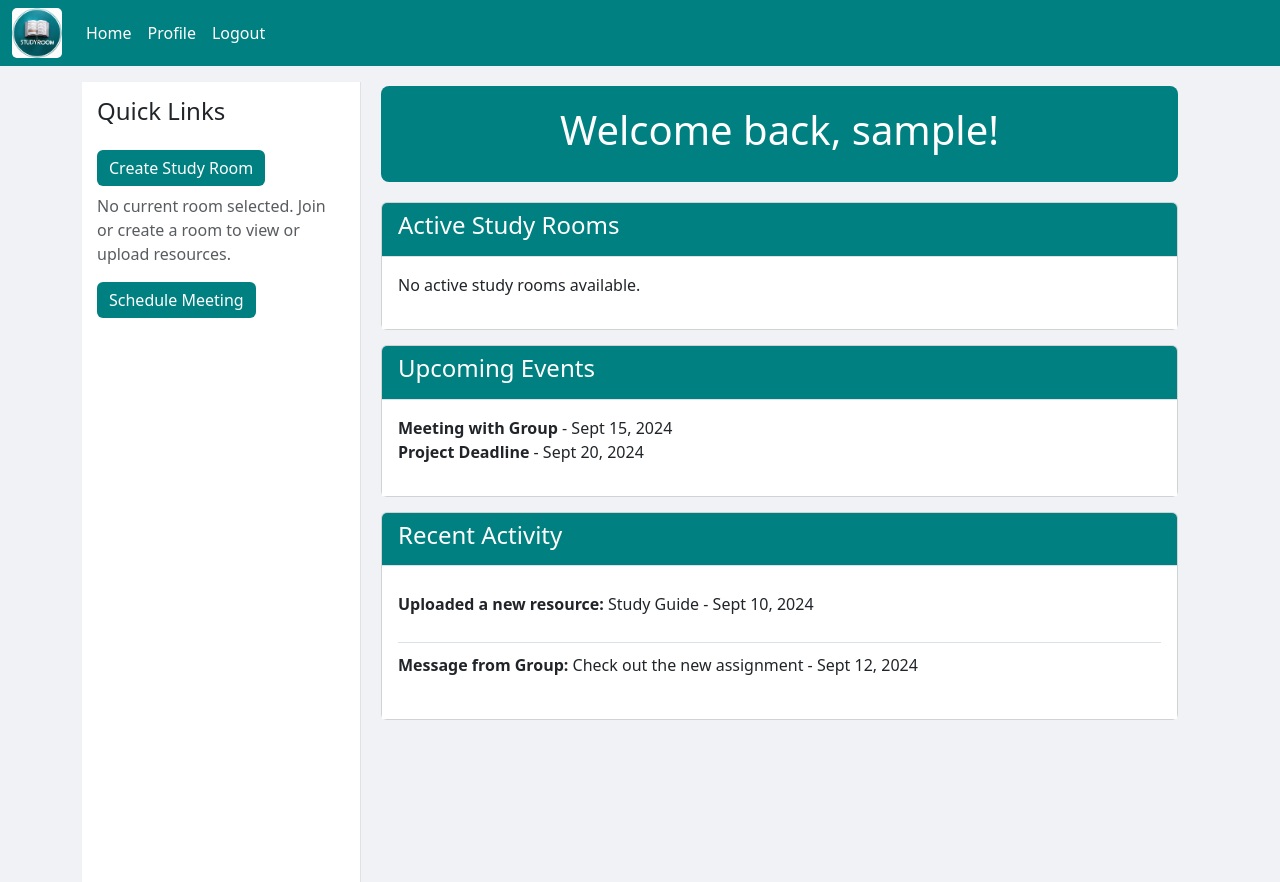
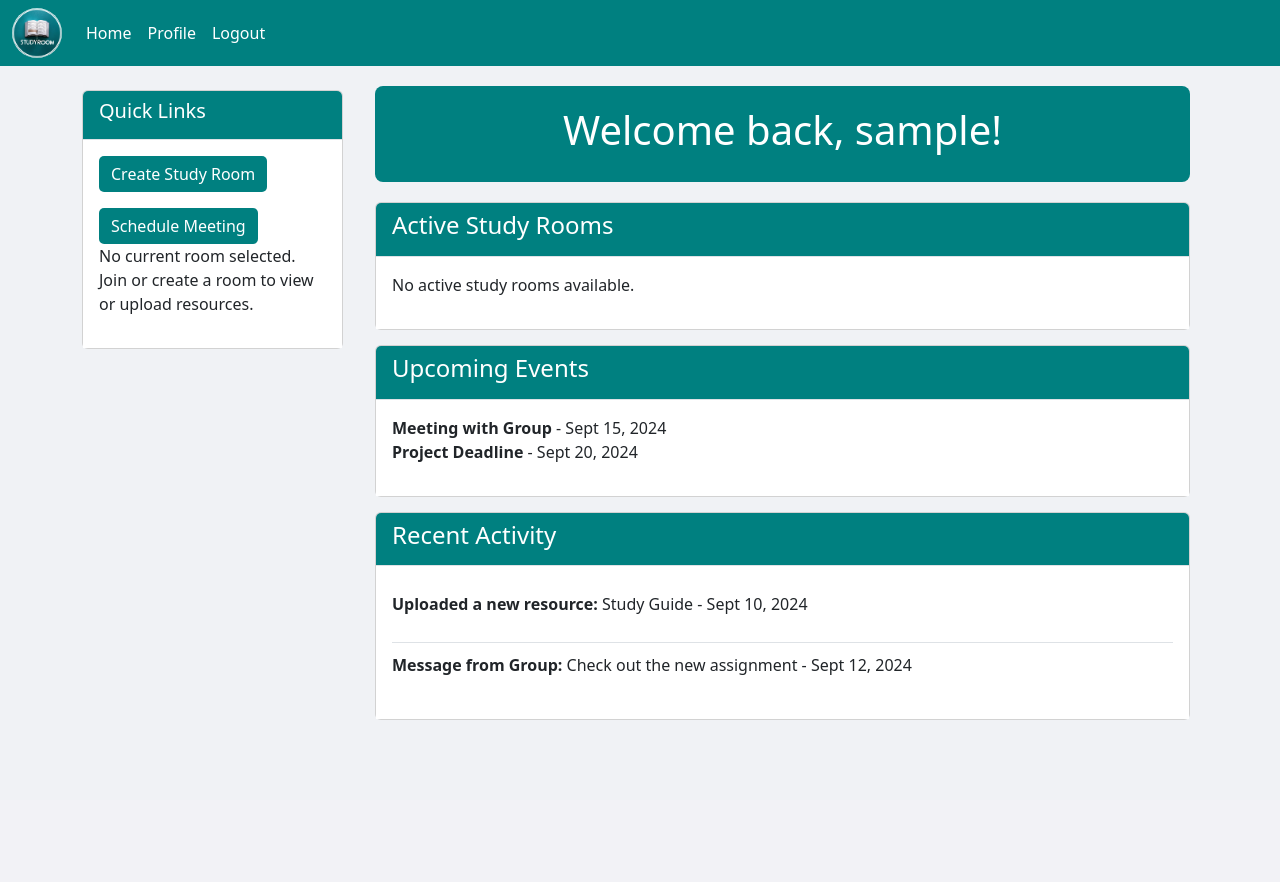
Before and after one commit to bossambani/StudyRoom, a Flask app: page /dashboard in a window 1280 px wide. After the commit the page ends 720 px from the top, so only its background shows below. Run offline with Flask 3, Linux system fonts and the light colour scheme; the visitor is signed in with stand-in values (Sample User, id 1); data that the repository does not hold is empty; some libraries are stand-ins or nearby versions.

Commit message:
Add new styles

```diff
--- a/app/templates/base.html
+++ b/app/templates/base.html
@@ -20,7 +20,7 @@
         <div class="container-fluid">
             <!-- Logo -->
             <a class="navbar-brand" href="/" style="padding: 0;">
-                <img src="{{ url_for('static', filename='images/studyRoom-logo.png') }}" alt="Logo" style="width: 50px; height: 50px; border-radius: 10%;">
+                <img src="{{ url_for('static', filename='images/studyRoom-logo.png') }}" alt="Logo" style="width: 50px; height: 50px; border-radius: 50%;">
             </a>
             <button class="navbar-toggler" type="button" data-bs-toggle="collapse" data-bs-target="#navbar" aria-controls="navbar" aria-expanded="false" aria-label="Toggle navigation">
                 <i class="fas fa-bars"></i>
--- a/app/templates/dashboard.html
+++ b/app/templates/dashboard.html
@@ -5,27 +5,25 @@ Study Room Dashboard
 {% endblock %}
 
 {% block content %}
+    <div class="row">
+        <!-- Sidebar - Quick Links -->
+            <div class="col-md-3 d-flex flex-column mt-4">
+                <div class="card">
+                    <div class="card-header">
+                        <h5 class="card-title">Quick Links</h5>
+                    </div>
+                    <div class="card-body">
+                        <a href="{{ url_for('study_room.create_room') }}" class="btn btn-custom btn-block mb-2">Create Study Room</a></li>
+                        <a href="#" class="btn btn-custom btn-block mt-2">Schedule Meeting</a>
 
-    <div class="container-fluid">
-        <div class="row">
-            <!-- Sidebar -->
-            <div class="col-md-3 dashboard-sidebar mt-3">
-                <h4 class="mb-4">Quick Links</h4>
-                <ul class="list-unstyled">
-                    <li><a href="{{ url_for('study_room.create_room') }}" class="btn btn-custom btn-block mb-2">Create Study Room</a></li>
-                    <li>
                         {% if current_room %}
-                            <a href="{{ url_for('study_room.upload_resource', room_id=current_room.id) }}" class="btn btn-custom btn-block mb-2">Upload Resources</a>
-                            <a href="{{ url_for('study_room.view_resources', room_id=current_room.id) }}" class="btn btn-custom btn-block mb-2">View Resources</a>
+                            <p>Current Room: <strong>{{ current_room.name }}</strong></p>
                         {% else %}
-                        <p class="text-muted">No current room selected. Join or create a room to view or upload resources.</p>
-
+                            <p>No current room selected. Join or create a room to view or upload resources.</p>
                         {% endif %}
-                    </li>
-                    <li><a href="#" class="btn btn-custom btn-block">Schedule Meeting</a></li>
-                </ul>
+                    </div>
+                </div>
             </div>
-
             <!-- Main Content -->
             <div class="col-md-9 dashboard-main">
                 <div class="dashboard-header">
```
